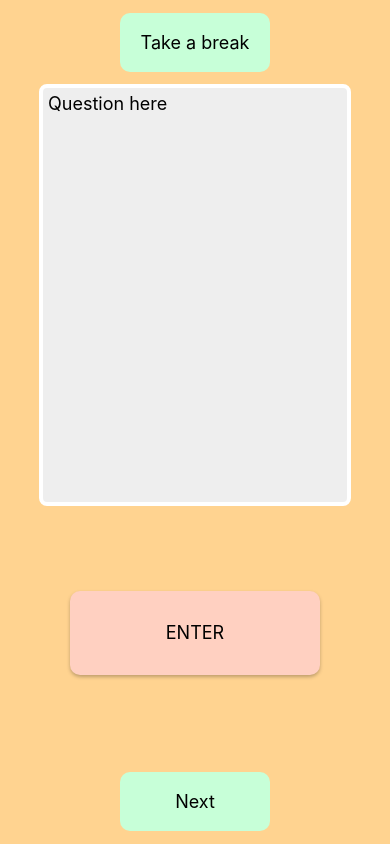
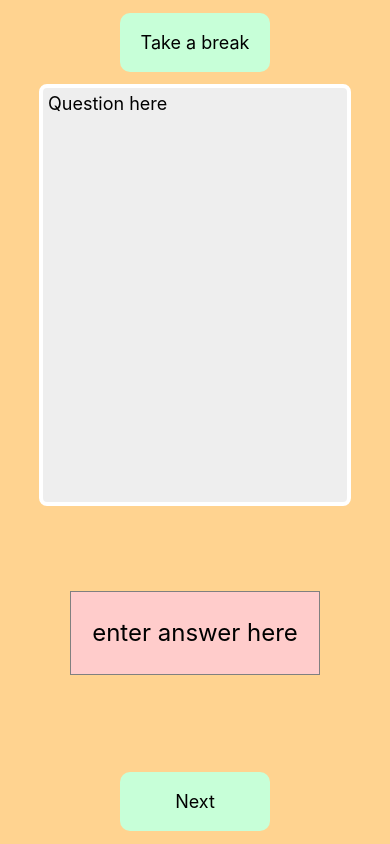
Before and after one commit to hiro111208/react-native-depression-monitor, a React Native app: screen / in a window 390 px wide. Built offline with nearby package versions, Linux system fonts and the light colour scheme.

Commit message:
add word answer format to TherapyScreen.js

```diff
--- a/screens/TherapyScreen.js
+++ b/screens/TherapyScreen.js
@@ -5,6 +5,7 @@ import {
   Text,
   View,
   TouchableOpacity,
+  TextInput,
 } from "react-native";
 import Constants from "expo-constants";
 
@@ -31,12 +32,18 @@ const TherapyScreen = () => {
     } else {
       return (
         <View style={[styles.answerArea, styles.centering]}>
-          <TouchableOpacity style={[styles.answerButton, styles.centering]}>
-            <Text style={styles.text}>ENTER</Text>
-          </TouchableOpacity>
+          <TextInput
+            style={styles.input}
+            placeholder="enter answer here"
+            onChangeText={(value) => checkAnswer(value)}
+          />
         </View>
       );
     }
+  }
+
+  function checkAnswer(value) {
+    console.log(value);
   }
 
   return (
@@ -106,6 +113,16 @@ const styles = StyleSheet.create({
     backgroundColor: "#c7ffd8",
     borderRadius: 10,
   },
+  input: {
+    height: "75%",
+    width: "100%",
+    backgroundColor: "#ffcccb",
+    borderColor: "gray",
+    borderWidth: 1,
+    padding: 8,
+    fontSize: 24,
+    textAlign: "center",
+  },
   questionArea: {
     width: "80%",
     height: "100%",
```
